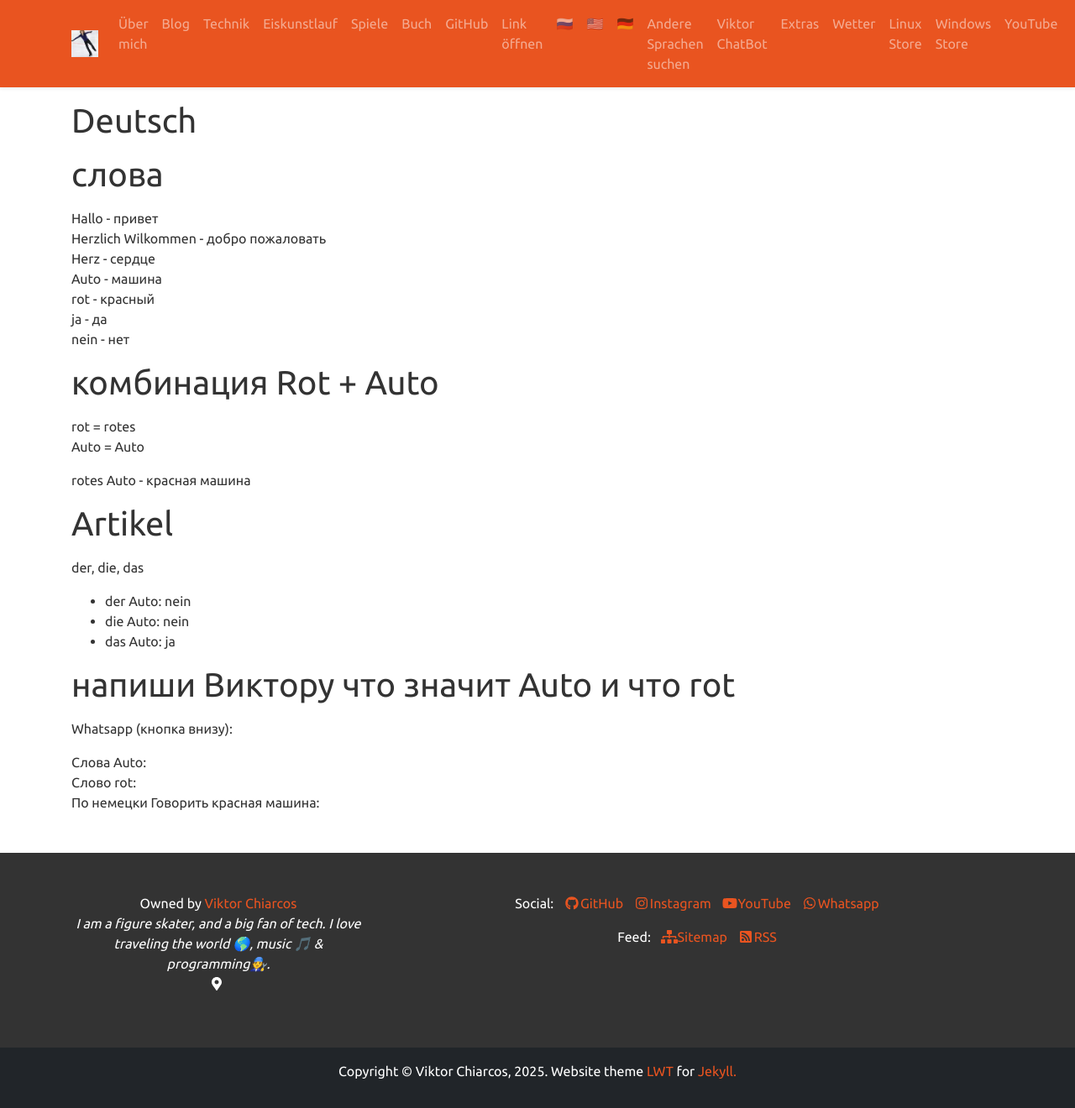
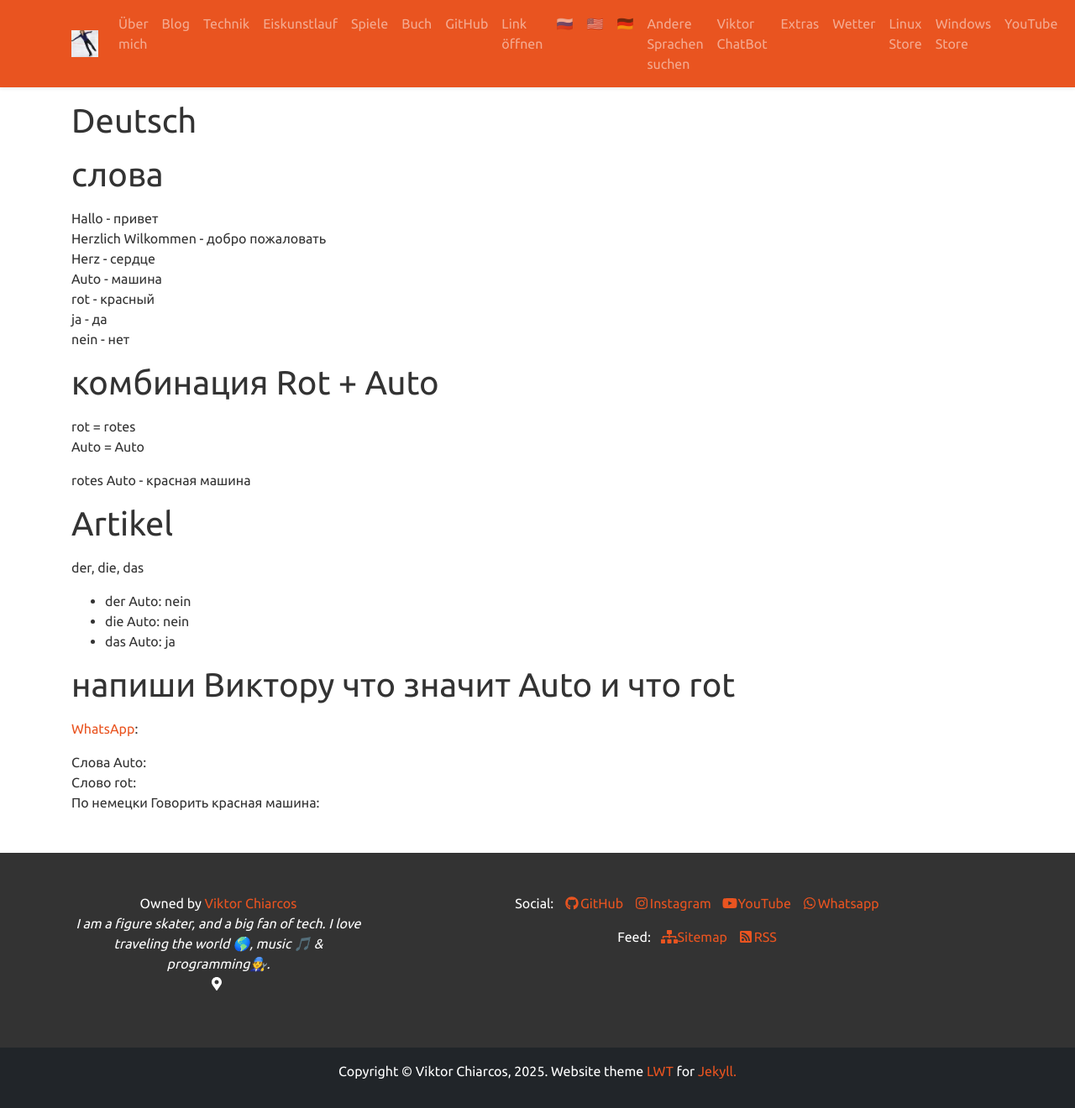
Before and after one commit to viktor-chiarcos/viktor-chiarcos.github.io, a Jekyll site: the page built from _pages/ivan/index.md, in a window 1280 px wide. Shown: the whole page at 84% size. Built offline with Jekyll 4.4.1, drawn with Linux system fonts in a browser that asks for light colours.

Commit message:
index.md aktualisieren

```diff
--- a/_pages/ivan/index.md
+++ b/_pages/ivan/index.md
@@ -30,7 +30,7 @@ der, die, das
 
 # напиши Виктору что значит Auto и что rot
 
-Whatsapp (кнопка внизу):
+[WhatsApp](http://wa.me/4915750181646):
 
 Слова Auto: \
 Слово rot: \
```
